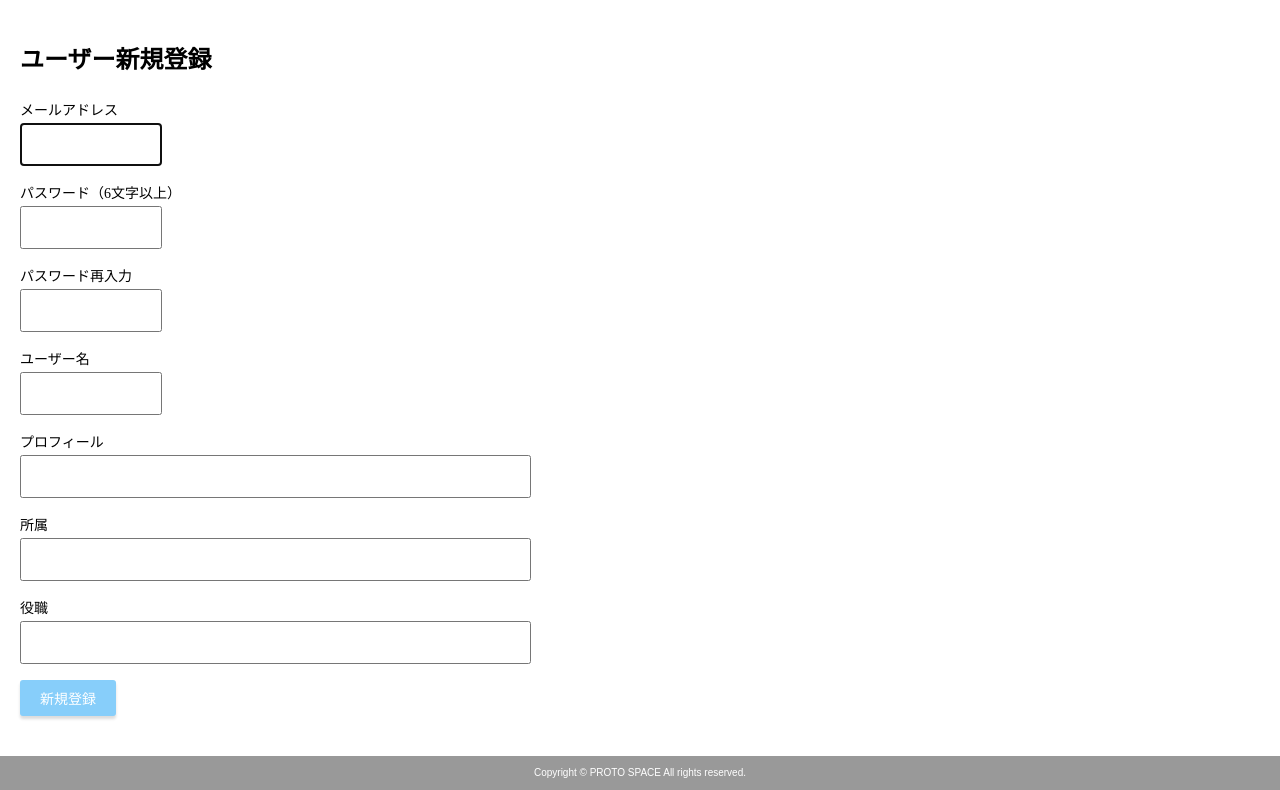
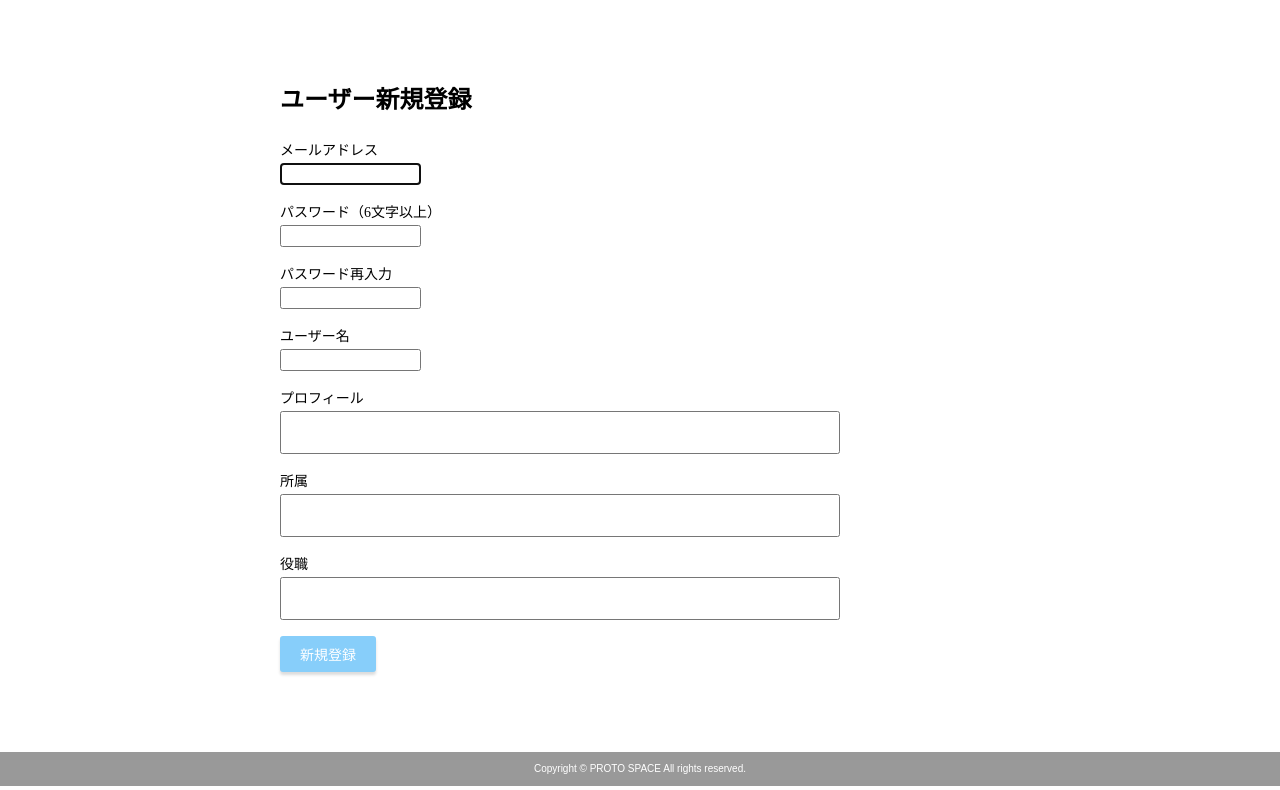
Before and after one commit to jumpei1409/protospace-b, a Django app: page /users/sign_up/ in a window 1280 px wide. Shown: the part 78-868 px from the top of the page. Run offline with Django 4.2, Linux system fonts and the light colour scheme.

Commit message:
ユーザーの入力欄大きさ調整

```diff
--- a/static/css/style.css
+++ b/static/css/style.css
@@ -14,6 +14,10 @@ body {
 
 main {
   flex: 1;
+  max-width: 800px;
+  margin: 0 auto;
+  padding: 40px 20px;
+  width: 100%;
 }
 
 .header {
@@ -51,6 +55,12 @@ main {
   border: 1px solid #87CEFA;
   color: #87CEFA;
   text-decoration: none;
+  transition: 0.2s;
+}
+
+.btn-nav:hover {
+  background-color: #87CEFA;
+  color: #fff;
 }
 
 footer {
@@ -98,7 +108,7 @@ h2 {
 .field input[type="email"],
 .field input[type="password"],
 .field textarea {
-    width: 511px;
+  width: 100%;
   height: 43px;
   padding: 0 8px;
   border: 1px solid #767676;
@@ -107,12 +117,13 @@ h2 {
   box-sizing: border-box;
 }
 
-/* ログインページは幅が狭い */
-.field.narrow input {
-    width: 142px;
+/* 短い入力欄 */
+.container .field.narrow input {
+  width: 141px;
+  height: 22px;
 }
 
-/* テキストエリア（プロフィール・所属・役職） */
+/* テキストエリア */
 .field textarea {
   height: 43px;
   resize: vertical;
@@ -149,3 +160,46 @@ h2 {
   color: #d9534f;
   font-size: 13px;
 }
+
+/* プロトタイプ投稿フォーム */
+.container p {
+  margin-bottom: 16px;
+}
+
+.container p label {
+  display: block;
+  font-size: 14px;
+  margin-bottom: 4px;
+  color: #000;
+}
+
+.container input[type="text"],
+.container textarea {
+  width: 100%;
+  height: 43px;
+  padding: 0 8px;
+  border: 1px solid #767676;
+  border-radius: 2.5px;
+  font-size: 14px;
+}
+
+.container textarea {
+  height: 100px;
+  padding: 8px;
+  resize: vertical;
+}
+
+.container input[type="submit"] {
+  background-color: #87CEFA;
+  color: #fff;
+  border: none;
+  border-radius: 3px;
+  padding: 8px 20px;
+  font-size: 14px;
+  cursor: pointer;
+  box-shadow: 0 3px 3px rgba(0, 0, 0, 0.14);
+}
+
+.container input[type="submit"]:hover {
+  opacity: 0.85;
+}
```
Lines whose indentation alone changed are shown as unchanged.
